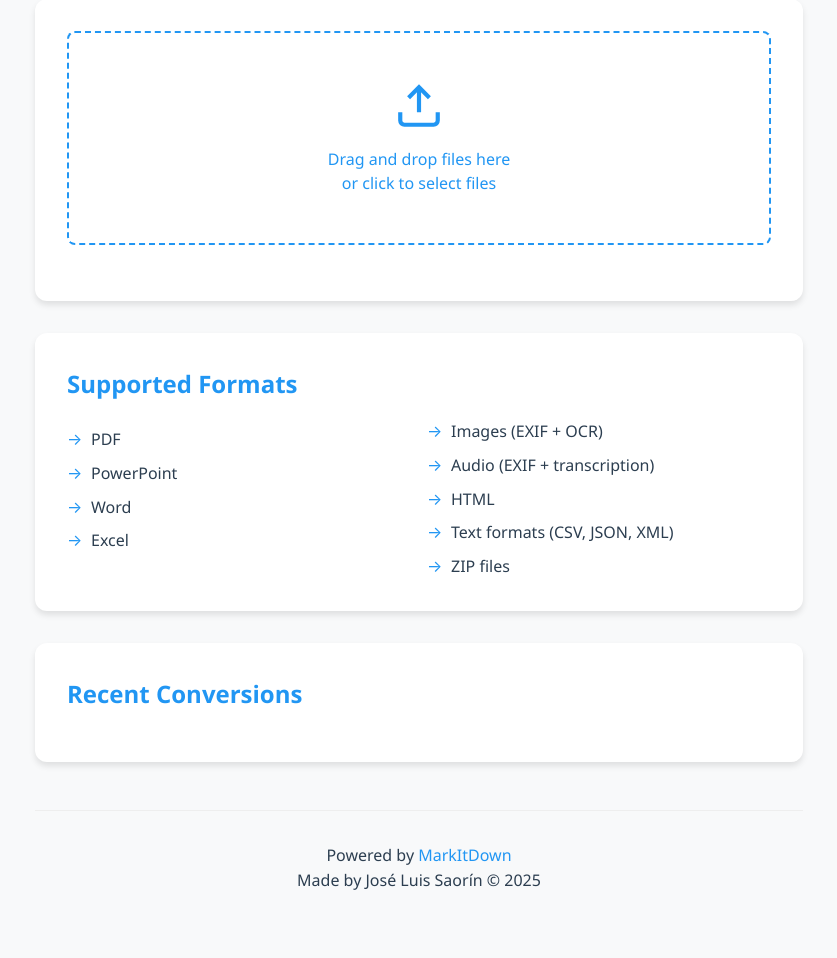
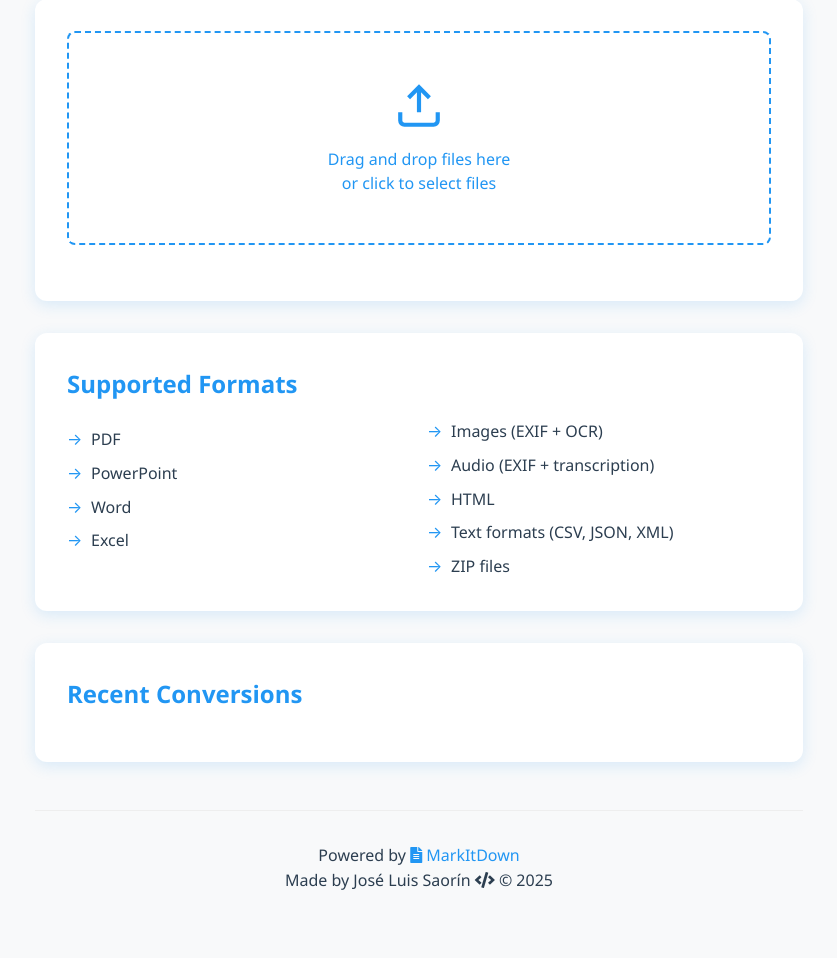
Before and after one commit to joseluissaorin/MarkItDown-Flask-GUI-API, a Flask app: page / in a window 1280 px wide. Shown: the part 129-1087 px from the top of the page, without its empty margins (221-1058 px from the left). Run offline with Flask 2, Linux system fonts and the light colour scheme.

Commit message:
Assistant checkpoint: Update footer link and enhance visual style
Assistant generated file changes:
- templates/index.html: Update footer link and add icons
- static/style.css: Update shadows to blue and enhance icons

---

User prompt:

The markitdown in the footer should link to:
https://github.com/microsoft/markitdown

Add some icons, make the shadows also blue

```diff
--- a/static/style.css
+++ b/static/style.css
@@ -4,7 +4,7 @@
   --primary-dark: #1976D2;
   --bg-light: #f8f9fa;
   --text: #2c3e50;
-  --shadow: 0 4px 6px rgba(0, 0, 0, 0.1);
+  --shadow: 0 4px 15px rgba(33, 150, 243, 0.15);
 }
 
 * {
--- a/templates/index.html
+++ b/templates/index.html
@@ -47,9 +47,10 @@
             <div id="history-list"></div>
         </div>
         <footer>
-            <p>Powered by <a href="https://pypi.org/project/markitdown/">MarkItDown</a></p>
-            <p>Made by José Luis Saorín &copy; 2025</p>
+            <p>Powered by <a href="https://github.com/microsoft/markitdown"><i class="fas fa-file-alt"></i> MarkItDown</a></p>
+            <p>Made by José Luis Saorín <i class="fas fa-code"></i> &copy; 2025</p>
         </footer>
+        <link rel="stylesheet" href="https://cdnjs.cloudflare.com/ajax/libs/font-awesome/5.15.4/css/all.min.css">
     </div>
     <script>
         const form = document.getElementById('convertForm');
```
